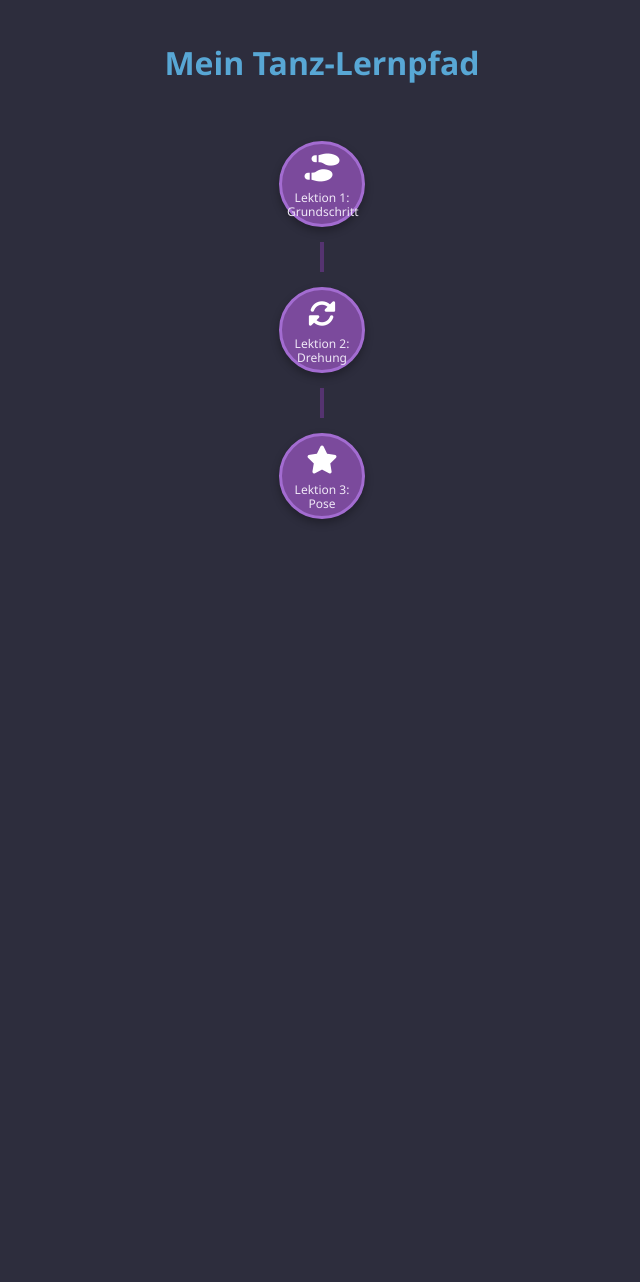
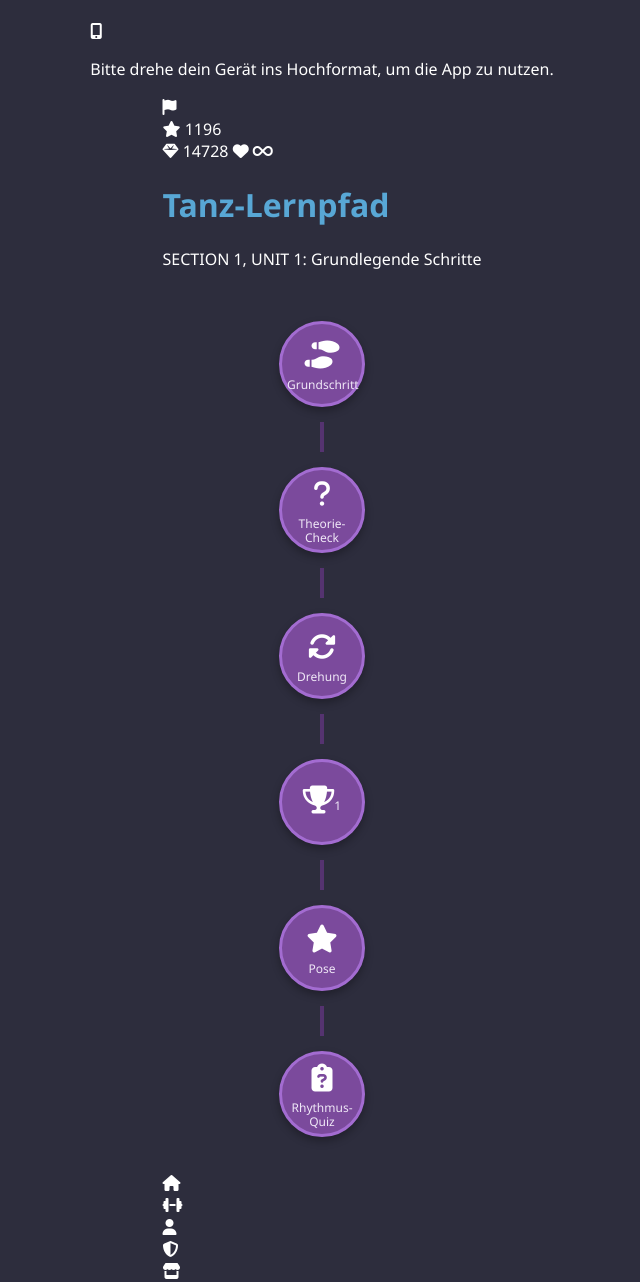
Before and after one commit to Minosono/Duolingo, a plain HTML site: page index.html in a window 1280 px wide. Shown: the whole page, without its empty margins (318-958 px from the left). Before the commit the page ends 800 px from the top, so only its background shows below. Drawn offline with Linux system fonts and the light colour scheme.

Commit message:
Update index.html

```diff
--- a/index.html
+++ b/index.html
@@ -2,49 +2,108 @@
 <html lang="de">
 <head>
     <meta charset="UTF-8">
-    <meta name="viewport" content="width=device-width, initial-scale=1.0">
+    <meta name="viewport" content="width=device-width, initial-scale=1.0, user-scalable=no">
     <title>Tanz-Lernpfad</title>
     <link rel="stylesheet" href="style.css">
-    <!-- Optional: Font Awesome für Icons (wie bei Duolingo oft verwendet) -->
-    <link rel="stylesheet" href="https://cdnjs.cloudflare.com/ajax/libs/font-awesome/6.0.0/css/all.min.css">
+    <!-- Font Awesome für Icons -->
+    <link rel="stylesheet" href="https://cdnjs.cloudflare.com/ajax/libs/font-awesome/6.4.0/css/all.min.css">
 </head>
 <body>
 
-    <h1>Mein Tanz-Lernpfad</h1>
+    <!-- Warnung für falsche Orientierung -->
+    <div id="orientation-warning" class="hidden">
+        <div class="warning-content">
+            <i class="fas fa-mobile-screen-button"></i>
+            <p>Bitte drehe dein Gerät ins Hochformat, um die App zu nutzen.</p>
+        </div>
+    </div>
+
+    <!-- Hauptcontainer für die App-Struktur -->
+    <div id="app-container">
+
+        <!-- Header (Duolingo-Stil, nicht funktional) -->
+        <header class="app-header">
+            <div class="header-left">
+                <i class="fas fa-flag"></i> <!-- Sprachflagge (Platzhalter) -->
+            </div>
+            <div class="header-center">
+                 <!-- Hier könnte eine Art XP-Anzeige oder Level sein -->
+                 <i class="fas fa-star yellow-icon"></i> 1196 <!-- Beispiel -->
+            </div>
+            <div class="header-right">
+                <i class="fas fa-gem blue-icon"></i> 14728 <!-- Beispiel Gems -->
+                <i class="fas fa-heart red-icon"></i> <i class="fas fa-infinity"></i> <!-- Beispiel Herzen -->
+            </div>
+        </header>
+
+        <!-- Hauptinhalt (Scrollbar, wenn nötig) -->
+        <main class="main-content">
+            <h1>Tanz-Lernpfad</h1>
+            <p class="section-title">SECTION 1, UNIT 1: Grundlegende Schritte</p>
 
             <div class="learning-path">
-        <!-- Beispiel-Lektionen -->
-        <div class="lesson-node" data-lesson-id="lesson1">
-            <div class="lesson-icon">
-                <i class="fas fa-shoe-prints"></i> <!-- Beispiel Icon -->
-            </div>
-            <span>Lektion 1: Grundschritt</span>
+                <!-- Mehr Beispiel-Lektionen -->
+                <div class="lesson-node type-dragdrop" data-lesson-id="lesson1">
+                    <div class="lesson-icon"><i class="fas fa-shoe-prints"></i></div>
+                    <span>Grundschritt</span>
                 </div>
                 <div class="connector"></div>
-        <div class="lesson-node" data-lesson-id="lesson2">
-            <div class="lesson-icon">
-                <i class="fas fa-sync-alt"></i> <!-- Beispiel Icon -->
-            </div>
-            <span>Lektion 2: Drehung</span>
+                 <div class="lesson-node type-quiz" data-lesson-id="lessonQuiz1"> <!-- Neuer Typ -->
+                    <div class="lesson-icon"><i class="fas fa-question"></i></div>
+                    <span>Theorie-Check</span>
                 </div>
                 <div class="connector"></div>
-         <div class="lesson-node" data-lesson-id="lesson3">
-            <div class="lesson-icon">
-                 <i class="fas fa-star"></i> <!-- Beispiel Icon -->
+                <div class="lesson-node type-dragdrop" data-lesson-id="lesson2">
+                    <div class="lesson-icon"><i class="fas fa-sync-alt"></i></div>
+                    <span>Drehung</span>
                 </div>
-            <span>Lektion 3: Pose</span>
+                <div class="connector"></div>
+                 <div class="lesson-node type-trophy" data-lesson-id="unit1Trophy"> <!-- Nur ein Meilenstein -->
+                     <div class="lesson-icon trophy"><i class="fas fa-trophy"></i><span>1</span></div>
                  </div>
-        <!-- Füge hier weitere Lektionen und Konnektoren hinzu -->
+                <div class="connector"></div>
+                <div class="lesson-node type-dragdrop" data-lesson-id="lesson3">
+                    <div class="lesson-icon"><i class="fas fa-star"></i></div>
+                    <span>Pose</span>
+                </div>
+                <div class="connector"></div>
+                 <div class="lesson-node type-quiz" data-lesson-id="lessonQuiz2"> <!-- Neuer Typ -->
+                    <div class="lesson-icon"><i class="fas fa-clipboard-question"></i></div>
+                    <span>Rhythmus-Quiz</span>
+                </div>
+                 <!-- Füge hier bei Bedarf weitere hinzu -->
+            </div>
+        </main>
+
+        <!-- Footer Nav Bar (Duolingo-Stil, nicht funktional) -->
+        <footer class="app-footer">
+            <div class="footer-icon active"><i class="fas fa-home"></i></div>
+            <div class="footer-icon"><i class="fas fa-dumbbell"></i></div>
+            <div class="footer-icon"><i class="fas fa-user"></i></div>
+            <div class="footer-icon"><i class="fas fa-shield-alt"></i></div>
+            <div class="footer-icon"><i class="fas fa-store"></i></div>
+        </footer>
+
+    </div> <!-- Ende App-Container -->
+
+
+    <!-- Das Overlay/Modal für die Lektion -->
+    <div id="lesson-overlay" class="overlay hidden">
+        <div class="overlay-content">
+            <!-- Overlay Header mit Fortschrittsbalken -->
+            <div class="overlay-header">
+                 <button class="close-button">×</button>
+                 <div class="progress-bar-container">
+                     <div class="progress-bar-inner"></div>
+                 </div>
+                 <i class="fas fa-heart red-icon"></i> <span class="heart-count"></span> <!-- Herzanzahl oder unendlich -->
             </div>
 
-    <!-- Das Overlay/Modal für die Lektion (zuerst versteckt) -->
-    <div id="lesson-overlay" class="overlay hidden">
-        <div class="overlay-content">
-            <button class="close-button">&times;</button>
-            <h2 id="lesson-title">Lektion: Ordne die Schritte!</h2>
-            <p>Ziehe die Bilder in die richtige Reihenfolge.</p>
+            <h2 id="lesson-task-description">Lade Lektion...</h2> <!-- Hier kommt die Aufgabenstellung hin -->
 
-            <div class="drag-area">
+            <!-- Bereich für Drag & Drop Aufgaben (Standardmäßig versteckt) -->
+            <div id="drag-area" class="lesson-area hidden">
+                 <p class="instruction-text">Ziehe die Schritte in die richtige Reihenfolge.</p>
                 <div id="image-source">
                     <p>Verfügbare Schritte:</p>
                     <!-- Bilder werden hier per JS eingefügt -->
@@ -52,17 +111,31 @@
                 <div id="drop-target">
                     <p>Deine Reihenfolge:</p>
                     <!-- Drop-Zonen (Platzhalter) -->
-                     <div class="drop-placeholder" data-order="1">1</div>
-                     <div class="drop-placeholder" data-order="2">2</div>
-                     <div class="drop-placeholder" data-order="3">3</div>
-                     <!-- Füge bei Bedarf mehr hinzu -->
+                    <!-- Werden jetzt dynamisch per JS hinzugefügt -->
                 </div>
             </div>
 
+             <!-- Bereich für Quiz Aufgaben (Standardmäßig versteckt) -->
+            <div id="quiz-area" class="lesson-area hidden">
+                <p id="quiz-question-text">Fragetext hier...</p>
+                <div id="quiz-options">
+                    <!-- Quiz-Optionen (Buttons) werden hier per JS eingefügt -->
+                </div>
+            </div>
+
+
+            <!-- Gemeinsamer Footer im Overlay -->
+            <div class="overlay-footer">
                 <button id="check-button">Überprüfen</button>
                 <div id="feedback"></div>
             </div>
         </div>
+    </div>
+
+    <!-- Audio Elemente für Sounds -->
+    <audio id="correct-sound" src="sounds/correct.mp3" preload="auto"></audio> <!-- Pfad anpassen! -->
+    <audio id="incorrect-sound" src="sounds/incorrect.mp3" preload="auto"></audio> <!-- Pfad anpassen! -->
+
 
     <script src="script.js"></script>
 </body>
```
Lines whose indentation alone changed are shown as unchanged.
